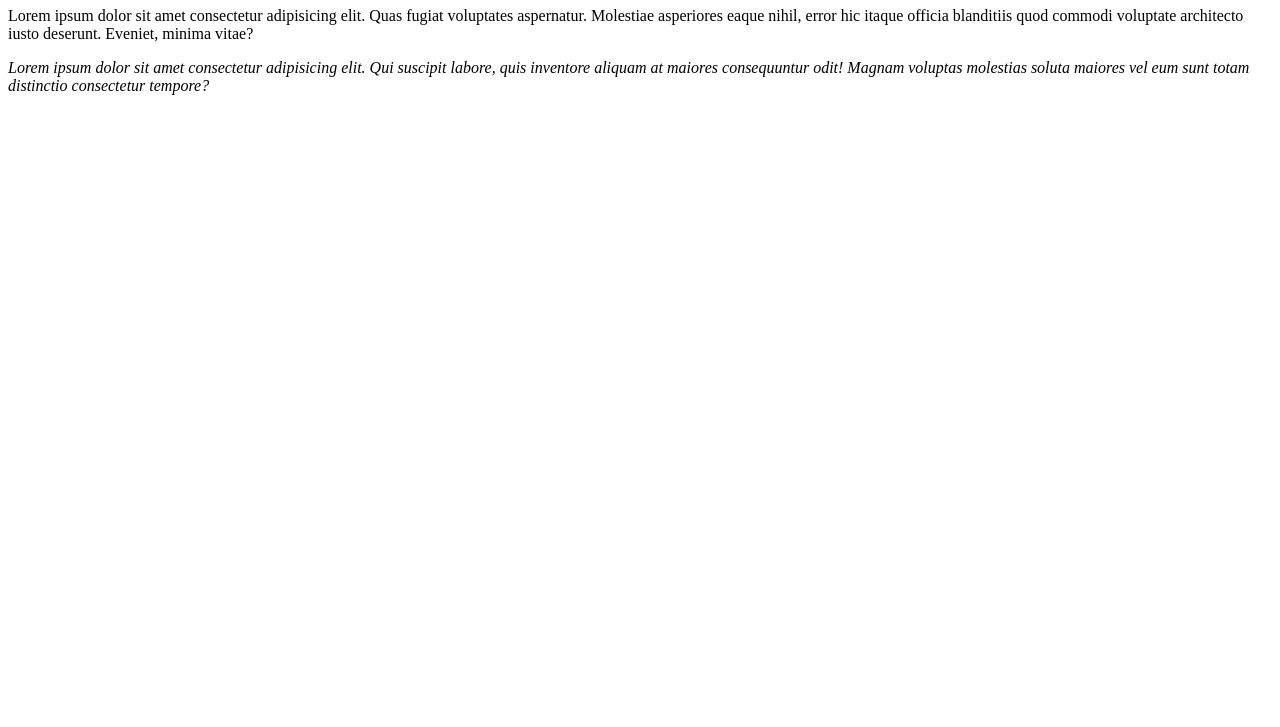
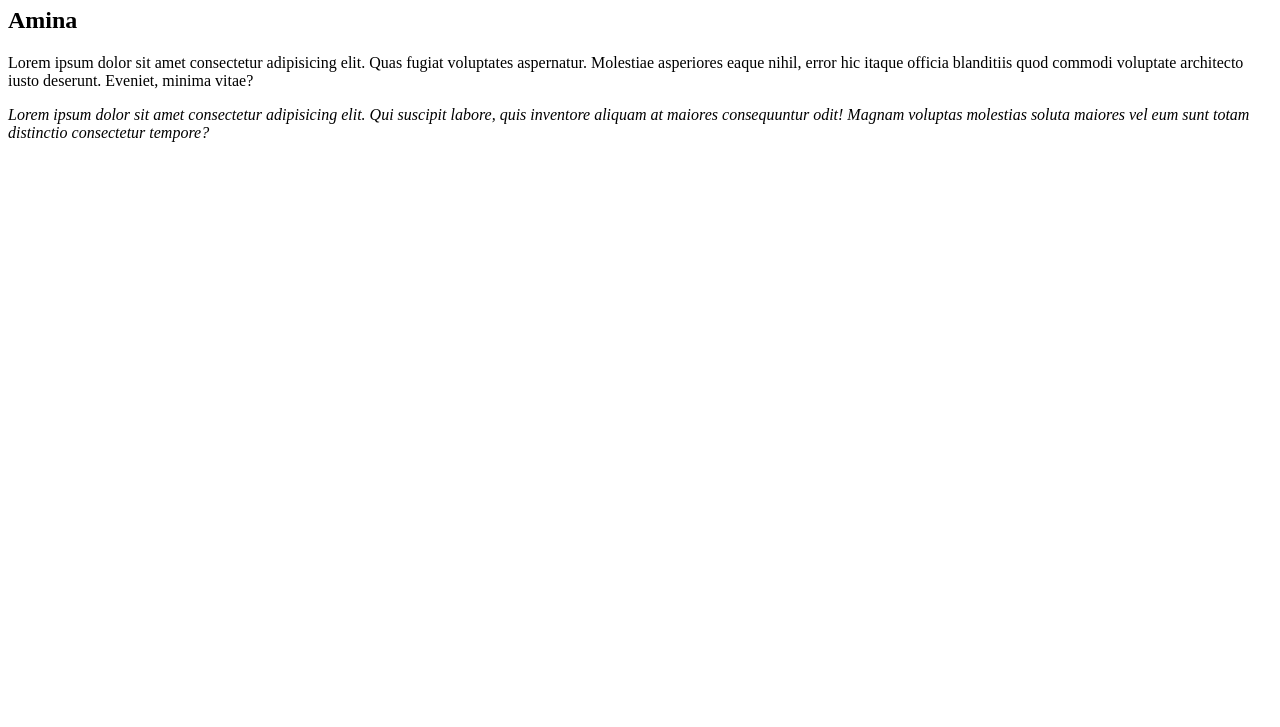
Before and after one commit to Maliha1983/Second-website, a plain HTML site: page index.html in a window 1280 px wide. Shown: the part 73-800 px from the top of the page. Drawn offline with Linux system fonts and the light colour scheme.

Commit message:
Update index.html

```diff
--- a/index.html
+++ b/index.html
@@ -7,6 +7,7 @@
   </head>
   <body>
     <h1>Jubaida</h1>
+    <h2>Amina</h2>
     <p>
       Lorem ipsum dolor sit amet consectetur adipisicing elit. Quas fugiat
       voluptates aspernatur. Molestiae asperiores eaque nihil, error hic itaque
```
